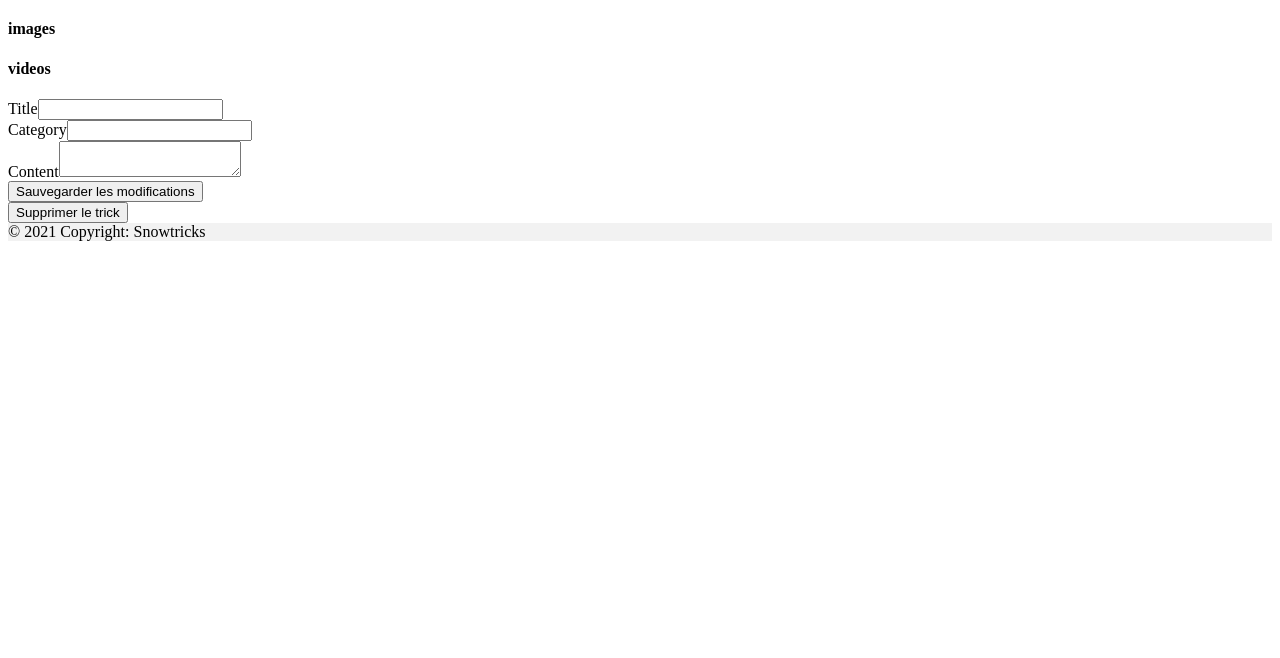
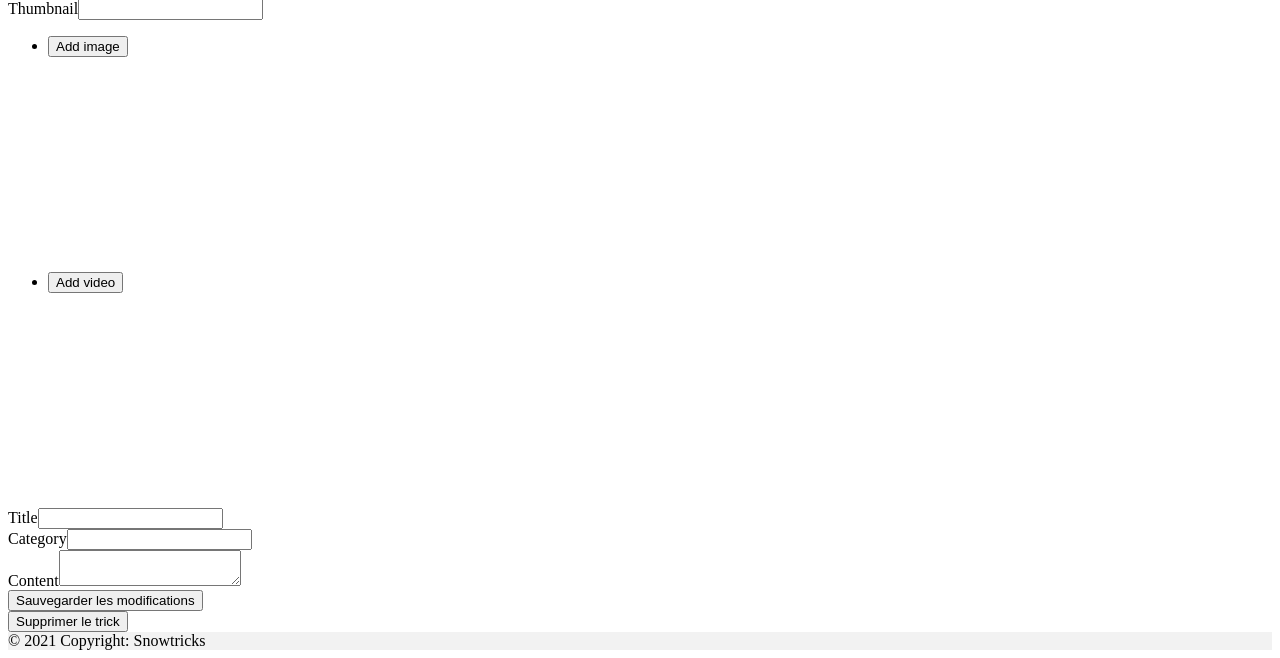
Before and after one commit to phil-all/snowtricks, a Symfony app: template templates/trick-update/index.html.twig in a window 1280 px wide. Shown: the part 525-1183 px from the top of the page. Before the commit the page ends 766 px from the top, so only its background shows below. Run offline with Twig, Linux system fonts and the light colour scheme; the template is opened without the code that fills it, so the values that code supplies are empty; form fields are guessed from the names that the template uses; some libraries are stand-ins or nearby versions.

Commit message:
:arrow_up: Update new trick media process

```diff
--- a/public/js/libraries/add-images-collection-widget.js
+++ b/public/js/libraries/add-images-collection-widget.js
@@ -1,13 +1,3 @@
-const addImageLink = document.createElement('a')
-addImageLink.classList.add('add_image_list', 'btn', 'btn-primary')
-addImageLink.innerText = 'Ajouter une photo'
-addImageLink.dataset.collectionHolderClass = 'images'
-
-const newImageLinkLi = document.createElement('li').append(addImageLink)
-
-const imagesCollectionHolder = document.querySelector('ul.images')
-imagesCollectionHolder.appendChild(addImageLink)
-
 const addFormToImagesCollection = (e) => {
     const imagesCollectionHolder = document.querySelector('.' + e.currentTarget.dataset.collectionHolderClass);
 
@@ -24,6 +14,10 @@ const addFormToImagesCollection = (e) => {
     imagesCollectionHolder.appendChild(item);
 
     imagesCollectionHolder.dataset.index++;
-}
+};
 
-addImageLink.addEventListener("click", addFormToImagesCollection)
+document
+    .querySelectorAll('.add_image_link')
+    .forEach(btn => {
+        btn.addEventListener("click", addFormToImagesCollection)
+    });
--- a/public/js/libraries/add-videos-collection-widget.js
+++ b/public/js/libraries/add-videos-collection-widget.js
@@ -1,13 +1,3 @@
-const addVideoLink = document.createElement('b')
-addVideoLink.classList.add('add_video_list', 'btn', 'btn-primary')
-addVideoLink.innerText = 'Ajouter une url de video Youtube'
-addVideoLink.dataset.collectionHolderClass = 'videos'
-
-const newVideoLinkLi = document.createElement('li').append(addVideoLink)
-
-const videosCollectionHolder = document.querySelector('ul.videos')
-videosCollectionHolder.appendChild(addVideoLink)
-
 const addFormToVideosCollection = (e) => {
     const videosCollectionHolder = document.querySelector('.' + e.currentTarget.dataset.collectionHolderClass);
 
@@ -24,6 +14,10 @@ const addFormToVideosCollection = (e) => {
     videosCollectionHolder.appendChild(item);
 
     videosCollectionHolder.dataset.index++;
-}
+};
 
-addVideoLink.addEventListener("click", addFormToVideosCollection)
+document
+    .querySelectorAll('.add_video_link')
+    .forEach(btn => {
+        btn.addEventListener("click", addFormToVideosCollection)
+    });
--- a/src/Controller/TrickController.php
+++ b/src/Controller/TrickController.php
@@ -87,8 +87,8 @@ class TrickController extends AbstractController
 
             $mediaUpdaterService
                 ->replaceThumbnail($uploadedThumbnailFile, $thumbnail)
-                ->replaceAdditionnalImages($images)
-                ->replaceVideos($videos);
+                ->replaceAdditionnalImages($images, $trick)
+                ->replaceVideos($videos, $trick);
 
             $trickRepository->update($trick);
 
--- a/src/Form/EditTrickFormType.php
+++ b/src/Form/EditTrickFormType.php
@@ -41,6 +41,7 @@ class EditTrickFormType extends AbstractType
                 'entry_type'    => ImageFormType::class,
                 'entry_options' => ['label' => false],
                 'allow_add'     => true,
+                'allow_delete'  => true,
                 'required'      => false,
                 'label'         => false,
             ])
@@ -48,6 +49,7 @@ class EditTrickFormType extends AbstractType
                 'entry_type'    => VideoFormType::class,
                 'entry_options' => ['label' => false],
                 'allow_add'     => true,
+                'allow_delete'  => true,
                 'required'      => false,
                 'label'         => false,
             ]);
--- a/src/Form/VideoFormType.php
+++ b/src/Form/VideoFormType.php
@@ -15,6 +15,9 @@ class VideoFormType extends AbstractType
         $builder
             ->add('swapVideo', TextType::class, [
                 'label' => false,
+                'attr'  => [
+                    'placeholder' => 'Saisir le lien vers une vidéo Youtube'
+                ]
             ]);
     }
 
--- a/templates/base.html.twig
+++ b/templates/base.html.twig
@@ -16,7 +16,6 @@
 			{{ encore_entry_link_tags('app') }}
 		{% endblock %}
 
-
 	</head>
 
 	<body class="min-vh-100">
--- a/templates/home/tricks.html.twig
+++ b/templates/home/tricks.html.twig
@@ -4,7 +4,7 @@
 			<div class="col content">
 				<div class="card my-3">
 					<div class="px-1 py-1">
-						<img src="{{ asset('uploads/') }}{{ trick.thumbnailPath }}" width=" 320" height=" 208">
+						<img src="{{ asset('uploads/') }}{{ trick.thumbnail.path }}" width=" 320" height=" 208">
 					</div>
 					<div class="card-body d-flex justify-content-between">
 						<h5 class="card-title">{{ trick.title }}</h5>
--- a/templates/single/hero.html.twig
+++ b/templates/single/hero.html.twig
@@ -1,4 +1,4 @@
-<section style="height: 45vh; background-image: url('{{ asset('uploads/' ~ trick.thumbnailPath) }}');" class="center-image d-flex flex-column justify-content-around text-white">
+<section style="height: 45vh; background-image: url('{{ asset('uploads/' ~ trick.thumbnail.path) }}');" class="center-image d-flex flex-column justify-content-around text-white">
 	<div class="text-center">
 		<h1>{{ trick.title|capitalize }}</h1>
 	</div>
--- a/templates/trick-update/form-sections/medias.html.twig
+++ b/templates/trick-update/form-sections/medias.html.twig
@@ -1,21 +1,60 @@
-<section class="mt-5 container-fluid border border-light">
-	<h4 class="text-muted">images</h4>
-	<div class="d-md-flex justify-content-center">
-		{% for imagePath in trick.imagesPathList %}
-			<div class="px-1 py-1">
-				<img src="{{ asset('uploads/') }}{{ imagePath }}" width="320" height="208">
+<ul class="images list-unstyled list-inline" data-index="{{ form.images.vars.data|length > 0 ? form.images.vars.data|length : 0 }}" data-prototype="{{ form_widget(form.images.vars.prototype)|e('html_attr') }}">
+	{% for image in form.images %}
+		<li class="list-inline-item col-md-3">
+			<div class="card text-white card-has-bg click-col center-image" style="height: 220px; background-image: url('{{ asset('uploads/' ~ image.vars.data.path) }}')">
+				<div class="card-img-overlay d-flex flex-column">
+					<div class="card-body">
+						{{ form_row(image.file) }}
+					</div>
+				</div>
 			</div>
-		{% endfor %}
-	</div>
-</section>
+		</li>
+	{% endfor %}
+	<li class="list-inline-item col-md-3">
+		<div class="card" style="height: 220px">
+			<div class="card-img-overlay d-flex flex-column">
+				<div class="card-body d-flex justify-content-center align-items-center">
+					<div>
+						<button type="button" class="add_image_link btn rounded-pill btn-lg  btn-success" data-collection-holder-class="images">
+							<span class="text-light">
+								<i class="bi bi-plus-circle-fill"></i>
+							</span>
+							Add image
+						</button>
+					</div>
+				</div>
+			</div>
+		</div>
+	</li>
+</ul>
 
-<section class="mt-5 container-fluid border border-light">
-	<h4 class="text-muted">videos</h4>
-	<div class="d-md-flex justify-content-center">
-		{% for videoPath in trick.videosPathList %}
-			<div class="px-1 py-1">
-				<iframe width="320" height="208" src="{{ videoPath }}" frameborder="0" allow="accelerometer; autoplay; encrypted-media; gyroscope; picture-in-picture" allowfullscreen></iframe>
+<ul class="videos list-unstyled list-inline" data-index="{{ form.videos|length > 0 ? form.videos.vars.data|length : 0 }}" data-prototype="{{ form_widget(form.videos.vars.prototype)|e('html_attr') }}">
+	{% for video in form.videos %}
+		<li class="list-inline-item col-md-3">
+			<div class="bg-black">
+				<div class="card-body p-1">
+					{{ form_widget(video.swapVideo) }}
+				</div>
+				<div class="px-1 py-1">
+					<iframe width="320" height="208" src="{{ video.vars.data.path }}" frameborder="0" allow="accelerometer; autoplay; encrypted-media; gyroscope; picture-in-picture" allowfullscreen></iframe>
+				</div>
 			</div>
-		{% endfor %}
-	</div>
-</section>
+		</li>
+	{% endfor %}
+	<li class="list-inline-item col-md-3">
+		<div class="card" style="height: 220px">
+			<div class="card-img-overlay d-flex flex-column">
+				<div class="card-body d-flex justify-content-center align-items-center">
+					<div>
+						<button type="button" class="add_video_link btn rounded-pill btn-lg  btn-success" data-collection-holder-class="videos">
+							<span class="text-light">
+								<i class="bi bi-plus-circle-fill"></i>
+							</span>
+							Add video
+						</button>
+					</div>
+				</div>
+			</div>
+		</div>
+	</li>
+</ul>
--- a/templates/trick-update/form-sections/text-content.html.twig
+++ b/templates/trick-update/form-sections/text-content.html.twig
@@ -1,14 +1,14 @@
 <div class="row">
 	<div class="col">
-		{{ form_row(updateForm.title, {'attr': {'placeholder': trick.title,}}) }}
+		{{ form_row(form.title, {'attr': {'placeholder': trick.title,}}) }}
 	</div>
 	<div class="col">
-		{{ form_row(updateForm.category) }}
+		{{ form_row(form.category) }}
 	</div>
 </div>
 
 <div class="row">
 	<div class="col">
-		{{ form_row(updateForm.content, {'attr': {'placeholder': trick.content}}) }}
+		{{ form_row(form.content, {'attr': {'placeholder': trick.content}}) }}
 	</div>
 </div>
--- a/templates/trick-update/form-sections/thumbnail.html.twig
+++ b/templates/trick-update/form-sections/thumbnail.html.twig
@@ -1,7 +1,9 @@
 <div class="row">
+	<p>Image à la une</p>
 	<div class="col">
-		<p class="text-muted">Image à la une :</p>
-		<div style="height: 45vh; background-image: url('{{ asset('uploads/' ~ trick.thumbnailPath) }}');" class="center-image d-flex flex-column justify-content-around text-white mb-5"></d>
-
+		<div style="height: 45vh; background-image: url('{{ asset('uploads/' ~ trick.thumbnail.path) }}');" class="center-image d-flex flex-column justify-content-around text-white mb-2"></d>
+	</div>
+	<div class="col">
+		{{ form_row(form.thumbnail) }}
 	</div>
 </div>
--- a/templates/trick-update/index.html.twig
+++ b/templates/trick-update/index.html.twig
@@ -5,7 +5,8 @@
 {% block body %}
 	<div class="container">
 		<section class="my-5">
-			{{ form_start(updateForm) }}
+
+			{{ form_start(form) }}
 
 			{% include 'trick-update/form-sections/thumbnail.html.twig' %}
 
@@ -15,7 +16,7 @@
 
 			{% include 'trick-update/form-sections/form-buttons.html.twig' %}
 
-			{{ form_end(updateForm) }}
+			{{ form_end(form) }}
 		</section>
 	</div>
 {% endblock %}
```
Also changed, not shown: src/Repository/MediaRepository.php (+1 -7 lines), src/Service/Entity/MediaUpdaterService.php (+51 -4 lines), templates/single/gallery.html.twig (+4 -4 lines).
